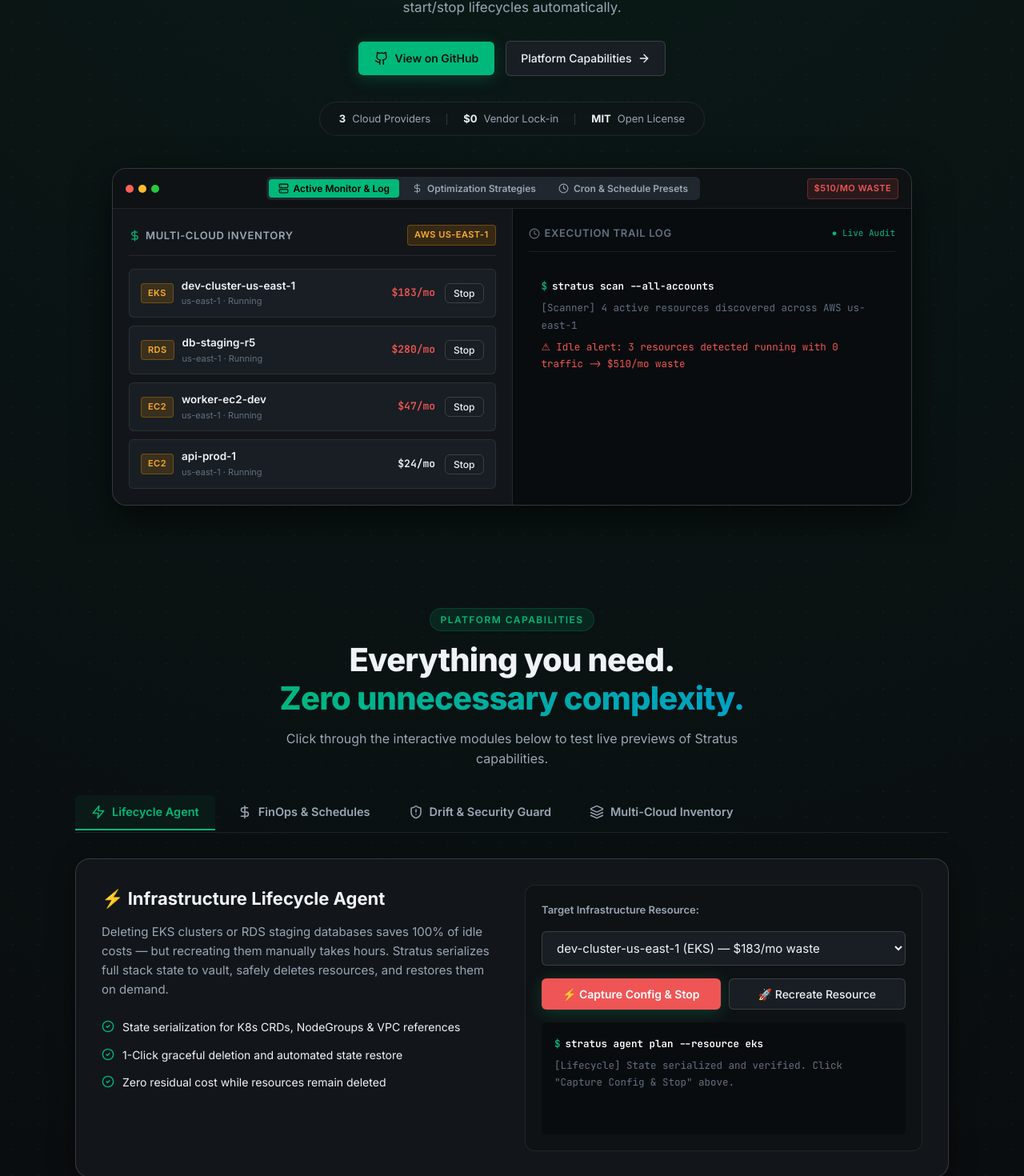
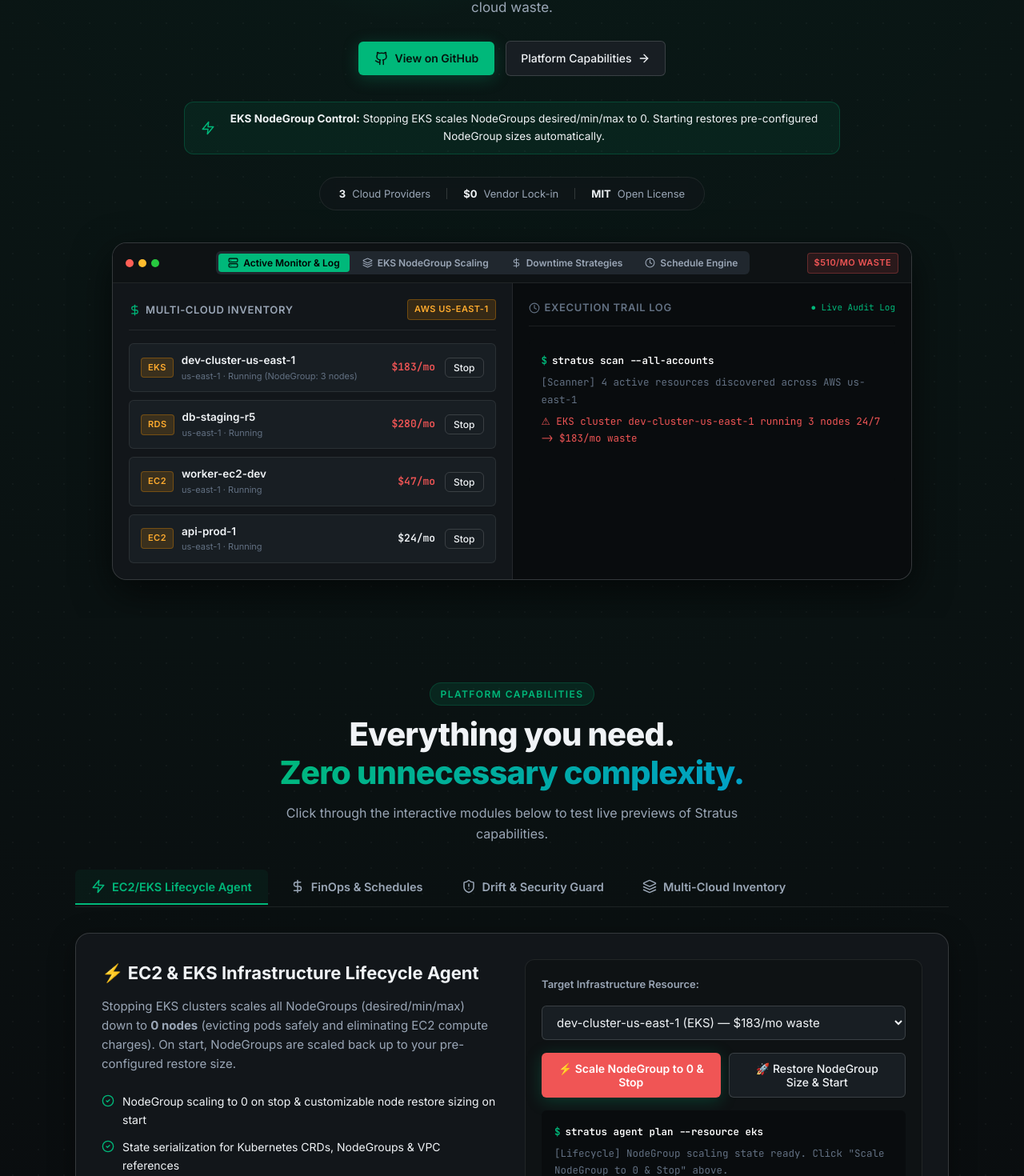
Before and after one commit to techwor/stratus-site, a React (Vite) app: page / in a window 1280 px wide. Shown: the part 435-1905 px from the top of the page at 80% size. Built offline with nearby package versions, Linux system fonts and the light colour scheme.

Commit message:
feat: highlight EKS NodeGroup scale-to-0 and restore logic alongside EC2 start/stop scheduling

```diff
--- a/src/components/CapabilitiesExplorer.jsx
+++ b/src/components/CapabilitiesExplorer.jsx
@@ -21,7 +21,6 @@
 
   // Tab 4: Multi-cloud deploy matrix state
   const [cloudProvider, setCloudProvider] = useState('AWS');
-  const [selectedRepo, setSelectedRepo] = useState('auth-api');
 
   // Calculations for Tab 2
   const savingsByMode = {
@@ -57,7 +56,7 @@
             className={`cap-tab-btn ${activeTab === 'lifecycle' ? 'active' : ''}`}
             onClick={() => setActiveTab('lifecycle')}
           >
-            <Zap size={18} /> Lifecycle Agent
+            <Zap size={18} /> EC2/EKS Lifecycle Agent
           </button>
           <button
             className={`cap-tab-btn ${activeTab === 'finops' ? 'active' : ''}`}
@@ -83,22 +82,22 @@
         {activeTab === 'lifecycle' && (
           <div className="cap-card">
             <div className="cap-details">
-              <h3>⚡ Infrastructure Lifecycle Agent</h3>
+              <h3>⚡ EC2 &amp; EKS Infrastructure Lifecycle Agent</h3>
               <p>
-                Deleting EKS clusters or RDS staging databases saves 100% of idle costs — but recreating them manually takes hours. Stratus serializes full stack state to vault, safely deletes resources, and restores them on demand.
+                Stopping EKS clusters scales all NodeGroups (desired/min/max) down to <strong>0 nodes</strong> (evicting pods safely and eliminating EC2 compute charges). On start, NodeGroups are scaled back up to your pre-configured restore size.
               </p>
               <div className="cap-features-list">
                 <div className="cap-feature-item">
                   <CheckCircle2 size={16} className="cap-check-icon" />
-                  <span>State serialization for K8s CRDs, NodeGroups &amp; VPC references</span>
+                  <span>NodeGroup scaling to 0 on stop &amp; customizable node restore sizing on start</span>
                 </div>
                 <div className="cap-feature-item">
                   <CheckCircle2 size={16} className="cap-check-icon" />
-                  <span>1-Click graceful deletion and automated state restore</span>
+                  <span>State serialization for Kubernetes CRDs, NodeGroups &amp; VPC references</span>
                 </div>
                 <div className="cap-feature-item">
                   <CheckCircle2 size={16} className="cap-check-icon" />
-                  <span>Zero residual cost while resources remain deleted</span>
+                  <span>1-Click EC2/EKS graceful stop and automated state restore</span>
                 </div>
               </div>
             </div>
@@ -121,14 +120,14 @@
                   style={{ flex: 1, background: 'var(--red)', color: '#fff' }}
                   onClick={() => setLifecycleStatus('stopped')}
                 >
-                  ⚡ Capture Config &amp; Stop
+                  ⚡ Scale NodeGroup to 0 &amp; Stop
                 </button>
                 <button
                   className="btn-secondary"
                   style={{ flex: 1 }}
                   onClick={() => setLifecycleStatus('restored')}
                 >
-                  🚀 Recreate Resource
+                  🚀 Restore NodeGroup Size &amp; Start
                 </button>
               </div>
 
@@ -136,21 +135,21 @@
                 {lifecycleStatus === 'ready' && (
                   <>
                     <div className="term-row"><span className="term-prompt">$</span><span className="term-cmd">stratus agent plan --resource {selectedResource}</span></div>
-                    <div className="term-row"><span className="term-dim">[Lifecycle] State serialized and verified. Click "Capture Config &amp; Stop" above.</span></div>
+                    <div className="term-row"><span className="term-dim">[Lifecycle] NodeGroup scaling state ready. Click "Scale NodeGroup to 0 &amp; Stop" above.</span></div>
                   </>
                 )}
                 {lifecycleStatus === 'stopped' && (
                   <>
                     <div className="term-row"><span className="term-prompt">$</span><span className="term-cmd">stratus agent stop {selectedResource} --approve</span></div>
-                    <div className="term-row"><span className="term-dim">[Lifecycle] Serializing full state to encrypted vault...</span></div>
-                    <div className="term-row"><span className="term-green">✓ {selectedResource} deleted safely! Config cached. 100% idle cost saved.</span></div>
+                    <div className="term-row"><span className="term-dim">[Lifecycle] Scaling NodeGroup ng-workloads desiredSize: 3 -&gt; 0...</span></div>
+                    <div className="term-row"><span className="term-green">✓ {selectedResource} stopped! NodeGroup scaled to 0 nodes ($0/mo compute charge).</span></div>
                   </>
                 )}
                 {lifecycleStatus === 'restored' && (
                   <>
-                    <div className="term-row"><span className="term-prompt">$</span><span className="term-cmd">stratus agent recreate {selectedResource}</span></div>
-                    <div className="term-row"><span className="term-dim">[Lifecycle] Reading state from vault...</span></div>
-                    <div className="term-row"><span className="term-green">✓ {selectedResource} recreated matching exact original config! Endpoint active.</span></div>
+                    <div className="term-row"><span className="term-prompt">$</span><span className="term-cmd">stratus agent start {selectedResource}</span></div>
+                    <div className="term-row"><span className="term-dim">[Lifecycle] Scaling NodeGroup ng-workloads desiredSize: 0 -&gt; 3...</span></div>
+                    <div className="term-row"><span className="term-green">✓ {selectedResource} restored with 3 nodes! Endpoint &amp; pods online.</span></div>
                   </>
                 )}
               </div>
--- a/src/components/Hero.jsx
+++ b/src/components/Hero.jsx
@@ -1,29 +1,26 @@
 import React, { useState } from 'react';
-import { Github, ArrowRight, Server, DollarSign, Clock, Play, Square, Check, Layers, Zap } from 'lucide-react';
+import { Github, ArrowRight, Server, DollarSign, Clock, Play, Square, Check, Layers, Zap, AlertTriangle, ShieldCheck } from 'lucide-react';
 
 export default function Hero() {
-  const [panelTab, setPanelTab] = useState('active'); // 'active' | 'strategies' | 'cron'
+  const [panelTab, setPanelTab] = useState('active'); // 'active' | 'nodegroups' | 'strategies' | 'cron'
 
   // Tab 1 state: Active Resources
   const [resources, setResources] = useState([
-    { id: 'eks-1', name: 'dev-cluster-us-east-1', type: 'EKS', cost: 183, state: 'Running', idle: true },
+    { id: 'eks-1', name: 'dev-cluster-us-east-1', type: 'EKS', cost: 183, state: 'Running', idle: true, nodegroups: [{ name: 'ng-workloads', current: 3, restore: 3 }] },
     { id: 'rds-1', name: 'db-staging-r5', type: 'RDS', cost: 280, state: 'Running', idle: true },
     { id: 'ec2-1', name: 'worker-ec2-dev', type: 'EC2', cost: 47, state: 'Running', idle: true },
     { id: 'ec2-2', name: 'api-prod-1', type: 'EC2', cost: 24, state: 'Running', idle: false },
   ]);
 
+  // EKS NodeGroup specific state
+  const [ngSize, setNgSize] = useState(3);
+  const [eksState, setEksState] = useState('Running'); // 'Running' | 'Scaling to 0' | 'Stopped'
+
   const [terminalLog, setTerminalLog] = useState([
     { type: 'cmd', text: 'stratus scan --all-accounts' },
     { type: 'dim', text: '[Scanner] 4 active resources discovered across AWS us-east-1' },
-    { type: 'red', text: '⚠ Idle alert: 3 resources detected running with 0 traffic -> $510/mo waste' }
+    { type: 'red', text: '⚠ EKS cluster dev-cluster-us-east-1 running 3 nodes 24/7 -> $183/mo waste' }
   ]);
-
-  // Tab 2 state: Strategies
-  const [selectedStrategy, setSelectedStrategy] = useState('nightly');
-
-  // Tab 3 state: Cron & Presets
-  const [selectedAction, setSelectedAction] = useState('stop-recurring');
-  const [selectedTemplate, setSelectedTemplate] = useState('nightly');
 
   const toggleStopResource = (id) => {
     setResources(prev => prev.map(r => {
@@ -31,17 +28,41 @@
         const newState = r.state === 'Running' ? 'Stopped' : 'Running';
         const costStr = newState === 'Stopped' ? '$0' : `$${r.cost}`;
 
-        setTerminalLog(logs => [
-          ...logs,
-          { type: 'cmd', text: `stratus lifecycle ${newState.toLowerCase()} ${r.name}` },
-          { type: 'green', text: `✓ ${r.name} ${newState.toLowerCase()}! Net monthly cost: ${costStr}/mo` }
-        ]);
+        if (r.type === 'EKS') {
+          if (newState === 'Stopped') {
+            setEksState('Stopped');
+            setTerminalLog(logs => [
+              ...logs,
+              { type: 'cmd', text: `stratus eks stop dev-cluster-us-east-1 --restore-size ${ngSize}` },
+              { type: 'dim', text: '[EKS] Scaling NodeGroup ng-workloads desiredSize: 3 -> 0 (pods evicted)' },
+              { type: 'green', text: '✓ Cluster stopped! NodeGroup scaled to 0. Saved $183/mo (Restore size set to ' + ngSize + ')' }
+            ]);
+          } else {
+            setEksState('Running');
+            setTerminalLog(logs => [
+              ...logs,
+              { type: 'cmd', text: `stratus eks start dev-cluster-us-east-1` },
+              { type: 'dim', text: `[EKS] Scaling NodeGroup ng-workloads desiredSize: 0 -> ${ngSize}` },
+              { type: 'green', text: `✓ Cluster started! Restored ${ngSize} nodes. Endpoint active.` }
+            ]);
+          }
+        } else {
+          setTerminalLog(logs => [
+            ...logs,
+            { type: 'cmd', text: `stratus lifecycle ${newState.toLowerCase()} ${r.name}` },
+            { type: 'green', text: `✓ ${r.name} ${newState.toLowerCase()}! Net cost: ${costStr}/mo` }
+          ]);
+        }
 
         return { ...r, state: newState };
       }
       return r;
     }));
   };
+
+  const [selectedStrategy, setSelectedStrategy] = useState('nightly');
+  const [selectedAction, setSelectedAction] = useState('stop-recurring');
+  const [selectedTemplate, setSelectedTemplate] = useState('nightly');
 
   const totalWaste = resources.filter(r => r.idle && r.state === 'Running').reduce((acc, r) => acc + r.cost, 0);
 
@@ -72,12 +93,12 @@
           </div>
 
           <h1 className="hero-title">
-            Cost visibility &amp; automated lifecycle control.<br />
-            <span className="gradient-text">Built for DevOps engineers.</span>
+            EC2 &amp; EKS Start/Stop Control.<br />
+            <span className="gradient-text">NodeGroup Scaling to 0 &amp; Auto Schedules.</span>
           </h1>
 
           <p className="hero-sub">
-            Stratus gives DevOps teams complete cost visibility and automated schedule policies over AWS, Azure, and GCP infrastructure — stopping idle waste and automating start/stop lifecycles automatically.
+            Stratus scales EKS NodeGroups to 0 on stop and restores desired sizes on start. Combine with automated cron schedules over EC2, EKS, and RDS to eliminate idle cloud waste.
           </p>
 
           <div className="hero-ctas">
@@ -95,6 +116,24 @@
             </a>
           </div>
 
+          {/* Key Feature Highlight Pill */}
+          <div style={{
+            display: 'inline-flex',
+            alignItems: 'center',
+            gap: '12px',
+            background: 'rgba(0, 184, 122, 0.08)',
+            border: '1px solid rgba(0, 184, 122, 0.25)',
+            padding: '10px 20px',
+            borderRadius: 'var(--radius)',
+            marginBottom: '28px',
+            fontSize: '13.5px'
+          }}>
+            <Zap size={18} style={{ color: 'var(--accent)', flexShrink: 0 }} />
+            <span>
+              <strong>EKS NodeGroup Control:</strong> Stopping EKS scales NodeGroups desired/min/max to 0. Starting restores pre-configured NodeGroup sizes automatically.
+            </span>
+          </div>
+
           <div className="hero-stats-row">
             <div className="hero-stat-item">
               <strong>3</strong> Cloud Providers
@@ -110,7 +149,7 @@
           </div>
         </div>
 
-        {/* Master Control Panel Showcase (Merged Overview + Start/Stop Control) */}
+        {/* Master Control Panel Showcase */}
         <div className="control-panel">
           {/* Top Bar */}
           <div className="panel-bar">
@@ -140,6 +179,24 @@
                 <Server size={13} /> Active Monitor &amp; Log
               </button>
               <button
+                onClick={() => setPanelTab('nodegroups')}
+                style={{
+                  background: panelTab === 'nodegroups' ? 'var(--accent)' : 'transparent',
+                  color: panelTab === 'nodegroups' ? '#000' : 'var(--text-2)',
+                  border: 'none',
+                  padding: '4px 12px',
+                  borderRadius: '4px',
+                  fontWeight: 600,
+                  fontSize: '12px',
+                  cursor: 'pointer',
+                  display: 'flex',
+                  alignItems: 'center',
+                  gap: '6px'
+                }}
+              >
+                <Layers size={13} /> EKS NodeGroup Scaling
+              </button>
+              <button
                 onClick={() => setPanelTab('strategies')}
                 style={{
                   background: panelTab === 'strategies' ? 'var(--accent)' : 'transparent',
@@ -155,7 +212,7 @@
                   gap: '6px'
                 }}
               >
-                <DollarSign size={13} /> Optimization Strategies
+                <DollarSign size={13} /> Downtime Strategies
               </button>
               <button
                 onClick={() => setPanelTab('cron')}
@@ -173,7 +230,7 @@
                   gap: '6px'
                 }}
               >
-                <Clock size={13} /> Cron &amp; Schedule Presets
+                <Clock size={13} /> Schedule Engine
               </button>
             </div>
 
@@ -200,7 +257,9 @@
                         <span className="badge badge-aws">{r.type}</span>
                         <div>
                           <div className="resource-name">{r.name}</div>
-                          <div className="resource-sub">us-east-1 · {r.state}</div>
+                          <div className="resource-sub">
+                            us-east-1 · {r.state} {r.type === 'EKS' && `(NodeGroup: ${r.state === 'Stopped' ? '0 nodes' : `${ngSize} nodes`})`}
+                          </div>
                         </div>
                       </div>
 
@@ -227,7 +286,7 @@
                     <Clock size={14} /> Execution Trail Log
                   </span>
                   <span style={{ fontSize: '11px', color: 'var(--accent)', fontFamily: 'var(--font-mono)' }}>
-                    ● Live Audit
+                    ● Live Audit Log
                   </span>
                 </div>
 
@@ -250,11 +309,77 @@
             </div>
           )}
 
-          {/* TAB B: Optimization Strategies */}
+          {/* TAB B: EKS NodeGroup Scaling Modal & Controls */}
+          {panelTab === 'nodegroups' && (
+            <div className="panel-side" style={{ padding: '24px', display: 'grid', gridTemplateColumns: '1.2fr 0.8fr', gap: '24px' }}>
+              <div>
+                <div style={{ fontWeight: 700, fontSize: '16px', marginBottom: '4px' }}>EKS NodeGroup Scale-to-0 Control</div>
+                <p style={{ color: 'var(--text-2)', fontSize: '13.5px', marginBottom: '16px' }}>
+                  When stopping an EKS cluster, Stratus scales NodeGroups (desired/min/max) down to <strong>0 nodes</strong> to stop EC2 compute charges completely. When starting, nodes are scaled back up to your target restore size.
+                </p>
+
+                <div style={{ background: 'var(--surface-2)', border: '1px solid var(--border-2)', borderRadius: 'var(--radius)', padding: '16px' }}>
+                  <div style={{ display: 'flex', justifyContent: 'space-between', alignItems: 'center', marginBottom: '12px' }}>
+                    <div>
+                      <strong style={{ fontSize: '14px' }}>dev-cluster-us-east-1</strong>
+                      <div style={{ fontSize: '12px', color: 'var(--text-3)' }}>NodeGroup: <code>ng-workloads</code></div>
+                    </div>
+                    <span className={`badge ${eksState === 'Stopped' ? 'badge-red' : 'badge-green'}`}>
+                      {eksState === 'Stopped' ? 'Scaled to 0 nodes ($0/mo)' : `Active (${ngSize} nodes)`}
+                    </span>
+                  </div>
+
+                  <div className="control-label" style={{ marginBottom: 6 }}>Set Target Restore Size on Start:</div>
+                  <div style={{ display: 'flex', alignItems: 'center', gap: '12px', marginBottom: '16px' }}>
+                    <input
+                      type="range"
+                      min="1"
+                      max="10"
+                      value={ngSize}
+                      onChange={(e) => setNgSize(Number(e.target.value))}
+                      className="slider-range"
+                      style={{ flex: 1 }}
+                    />
+                    <span style={{ fontWeight: 700, fontSize: '15px', color: 'var(--accent)', width: '60px', fontFamily: 'var(--font-mono)' }}>
+                      {ngSize} nodes
+                    </span>
+                  </div>
+
+                  <div style={{ display: 'flex', gap: '10px' }}>
+                    <button
+                      className="btn-primary"
+                      style={{ flex: 1, background: 'var(--red)', color: '#fff' }}
+                      onClick={() => toggleStopResource('eks-1')}
+                    >
+                      Scale NodeGroup to 0 (Stop)
+                    </button>
+                    <button
+                      className="btn-secondary"
+                      style={{ flex: 1 }}
+                      onClick={() => toggleStopResource('eks-1')}
+                    >
+                      Restore to {ngSize} Nodes (Start)
+                    </button>
+                  </div>
+                </div>
+              </div>
+
+              <div style={{ background: 'var(--bg-2)', border: '1px solid var(--border)', borderRadius: 'var(--radius)', padding: '16px' }}>
+                <div style={{ fontWeight: 700, fontSize: '14px', marginBottom: '8px' }}>EKS Lifecycle Logic</div>
+                <ul style={{ fontSize: '13px', color: 'var(--text-2)', paddingLeft: '18px', lineHeight: '1.7' }}>
+                  <li><strong>Stop:</strong> Pods receive termination signals; Auto Scaling Group sizes set to 0.</li>
+                  <li><strong>Zero Compute Cost:</strong> AWS charges $0 for EC2 instances while NodeGroup count is 0.</li>
+                  <li><strong>Start:</strong> ASG scaled back up to target restore size ({ngSize} nodes). Kubernetes re-attaches PVCs and starts pods automatically.</li>
+                </ul>
+              </div>
+            </div>
+          )}
+
+          {/* TAB C: Optimization Strategies */}
           {panelTab === 'strategies' && (
             <div className="panel-side" style={{ padding: '24px' }}>
               <div style={{ fontSize: '13px', fontWeight: 600, color: 'var(--text-2)', marginBottom: '16px', textTransform: 'uppercase', letterSpacing: '0.05em' }}>
-                4 Supported Downtime Strategies
+                Supported Downtime Strategies &amp; Cost Calculation
               </div>
 
               <div style={{ display: 'grid', gridTemplateColumns: '1fr 1fr', gap: '14px' }}>
@@ -293,7 +418,7 @@
             </div>
           )}
 
-          {/* TAB C: Cron & Schedule Presets */}
+          {/* TAB D: Cron & Schedule Engine */}
           {panelTab === 'cron' && (
             <div className="panel-side" style={{ padding: '24px', display: 'grid', gridTemplateColumns: '1fr 1fr', gap: '24px' }}>
               <div>
@@ -355,7 +480,7 @@
                 }}>
                   <div style={{ fontSize: '11px', color: 'var(--text-2)', textTransform: 'uppercase' }}>Configured Cron Expression</div>
                   <div style={{ fontFamily: 'var(--font-mono)', fontSize: '13px', fontWeight: 600, color: 'var(--accent)' }}>
-                    0 22 * * 1-5 (Stop at 22:00 Mon-Fri)
+                    0 22 * * 1-5 (Stop EC2/EKS at 22:00 Mon-Fri)
                   </div>
                 </div>
 
```
